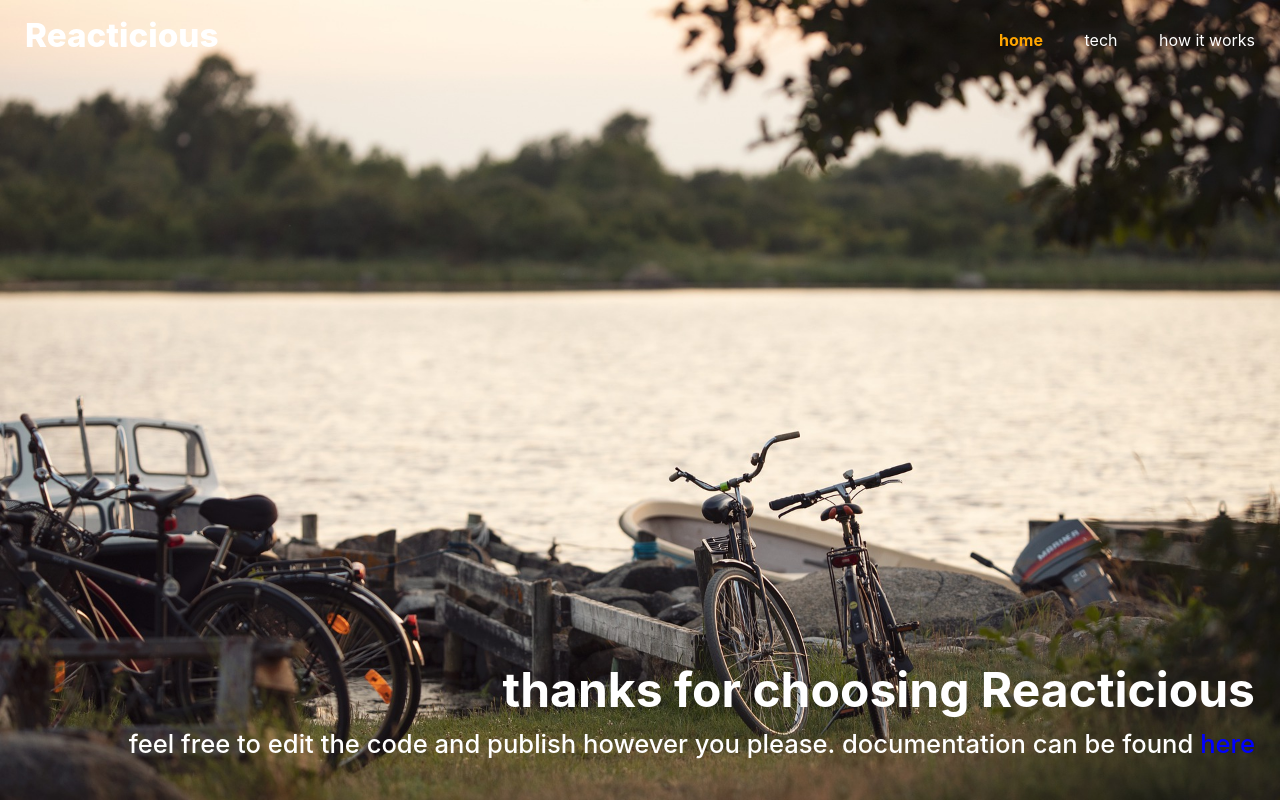
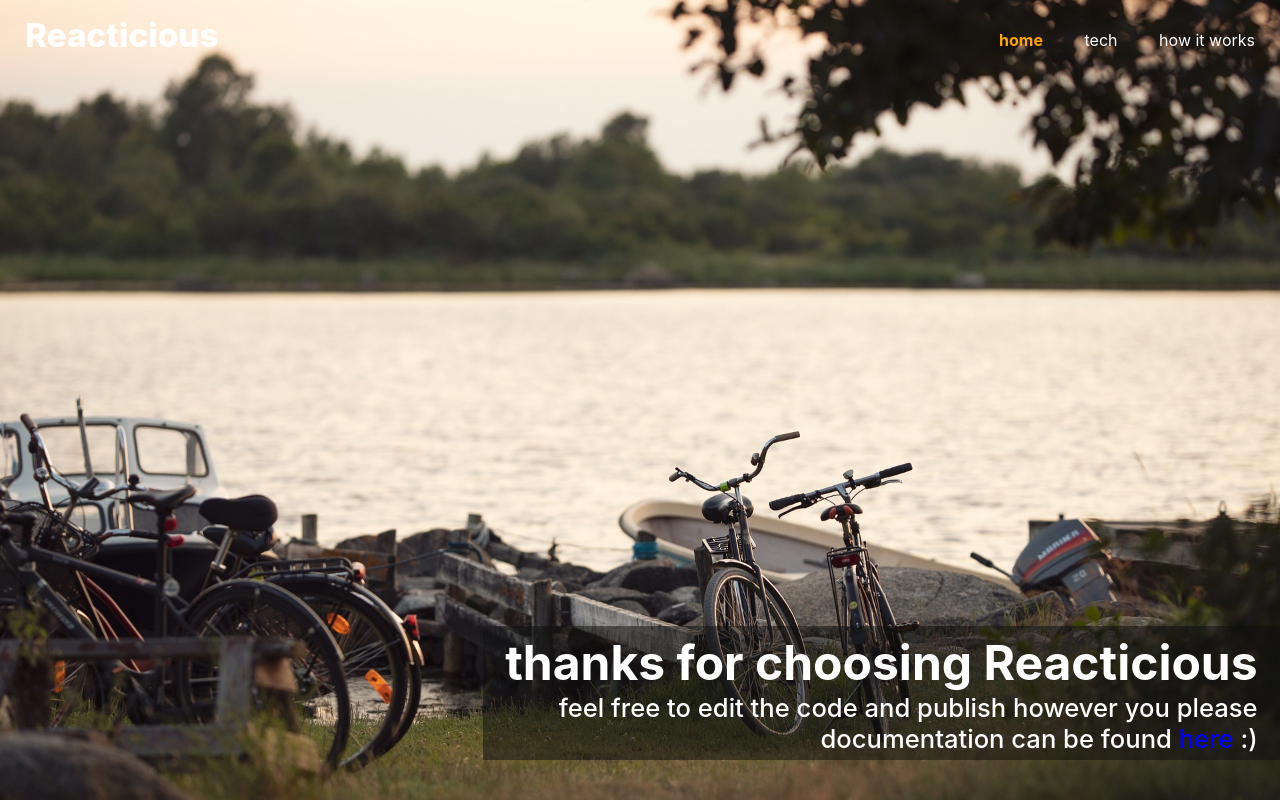
Before and after one commit to mmarsden89/cra-template-reactify-browser-router, a React (Create React App) app: page / in a window 1280 px wide. Built offline with nearby package versions, Linux system fonts and the light colour scheme.

Commit message:
styling/refactor of hero component

```diff
--- a/src/components/Hero/Hero.js
+++ b/src/components/Hero/Hero.js
@@ -5,12 +5,14 @@ const Hero = () => {
   return (
     <div className="hero-container">
       <ImageCycle />
-      <h1>thanks for choosing Reacticious</h1>
-      <div className="subtext">
-        <p>
-          feel free to edit the code and publish however you please.
-          documentation can be found&nbsp;<a href="#">here</a>
-        </p>
+      <div className="text">
+        <h1>thanks for choosing Reacticious</h1>
+        <div className="subtext">
+          <p>feel free to edit the code and publish however you please</p>
+          <p>
+            documentation can be found&nbsp;<a href="#">here</a> :)
+          </p>
+        </div>
       </div>
     </div>
   );
--- a/src/components/Hero/Hero.scss
+++ b/src/components/Hero/Hero.scss
@@ -9,21 +9,21 @@
     width: 100%;
   }
 
+  .text {
+    background-color: rgba(15, 15, 15, 0.5);
+    bottom: 5%;
+    padding: 0.5vw 1.75vw;
+    position: absolute;
+    right: 0;
+    text-align: right;
+
     h1 {
       color: white;
       font-size: 50px;
       font-size: 3.75vw;
-    margin-right: 25px;
-    position: absolute;
-    right: 0;
-    top: 82.5%;
     }
 
     .subtext {
-    margin-right: 25px;
-    position: absolute;
-    right: 0;
-    top: 91%;
       white-space: nowrap;
 
       p {
@@ -39,3 +39,4 @@
       }
     }
   }
+}
```
Lines whose indentation alone changed are shown as unchanged.
